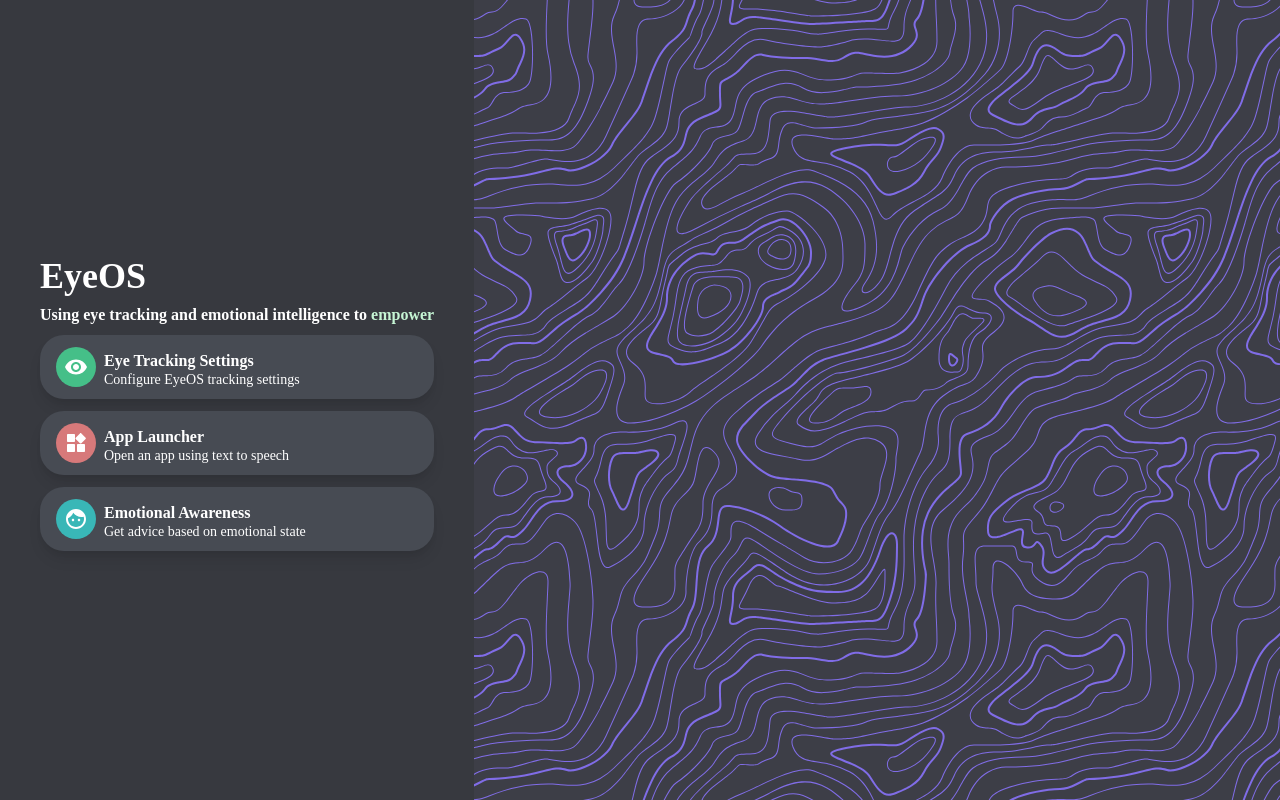
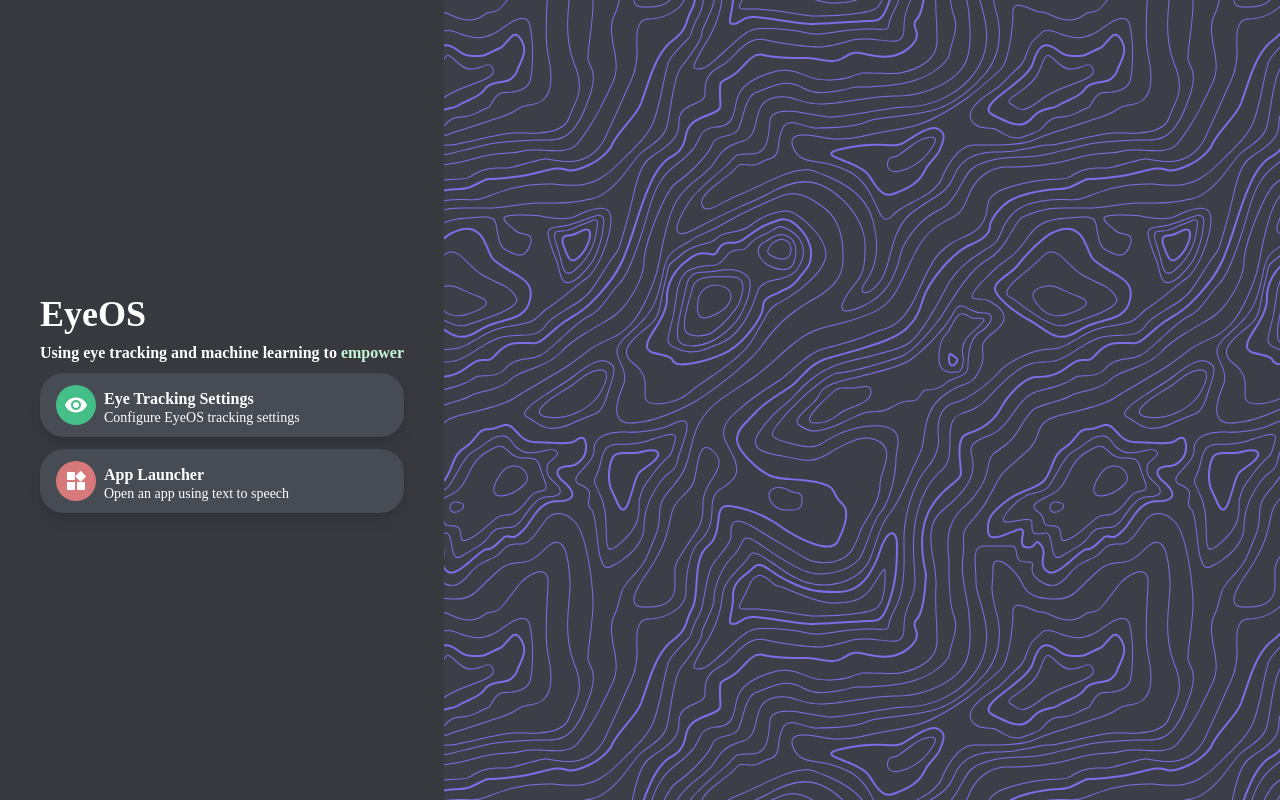
Before and after one commit to myfatemi04/EyeOS, a React (Create React App) app in the folder eyeos-frontend/: page / in a window 1280 px wide. Built offline with nearby package versions, Linux system fonts and the light colour scheme.

Commit message:
App Launcher

```diff
--- a/eyeos-frontend/eyeos-electron/wrapper.js
+++ b/eyeos-frontend/eyeos-electron/wrapper.js
@@ -1,6 +1,6 @@
 const spawn = require('child_process').spawn;
 const path = require("path")
-
+const {PythonShell} = require('python-shell')
 
 let opt = {}
 if (process.platform === 'linux') {
--- a/eyeos-frontend/src/Components/BottomNavbar/BottomNavbar.jsx
+++ b/eyeos-frontend/src/Components/BottomNavbar/BottomNavbar.jsx
@@ -24,13 +24,13 @@ class BottomNavbar extends React.Component {
           textColor="white"
           link="/app/launcher"
         />
-        <NavbarItem
+        {/* <NavbarItem
           className="ml-2"
           text="Emotion"
           color="#d1e7e8"
           textColor="#3f8e84"
           link="/app/emotion"
-        />
+        /> */}
       </div>
     )
   }
--- a/eyeos-frontend/src/Views/HomePage/HomePage.jsx
+++ b/eyeos-frontend/src/Views/HomePage/HomePage.jsx
@@ -13,7 +13,7 @@ class HomePage extends React.Component {
           <div>
             <div className="font-semibold text-4xl">EyeOS</div>
             <p className="font-semibold text-md">
-              Using eye tracking and emotional intelligence to
+              Using eye tracking and machine learning to
               <span className="text-green-200"> empower</span>
             </p>
             <TabItem
@@ -32,14 +32,14 @@ class HomePage extends React.Component {
               icon={AppIcon}
               iconColor="#d7797a"
             />
-            <TabItem
+            {/* <TabItem
               className="mt-3"
               title="Emotional Awareness"
               description="Get advice based on emotional state"
               link="/app/emotion"
               icon={FaceIcon}
               iconColor="#39B7B7"
-            />
+            /> */}
           </div>
         </div>
       </div>
```
